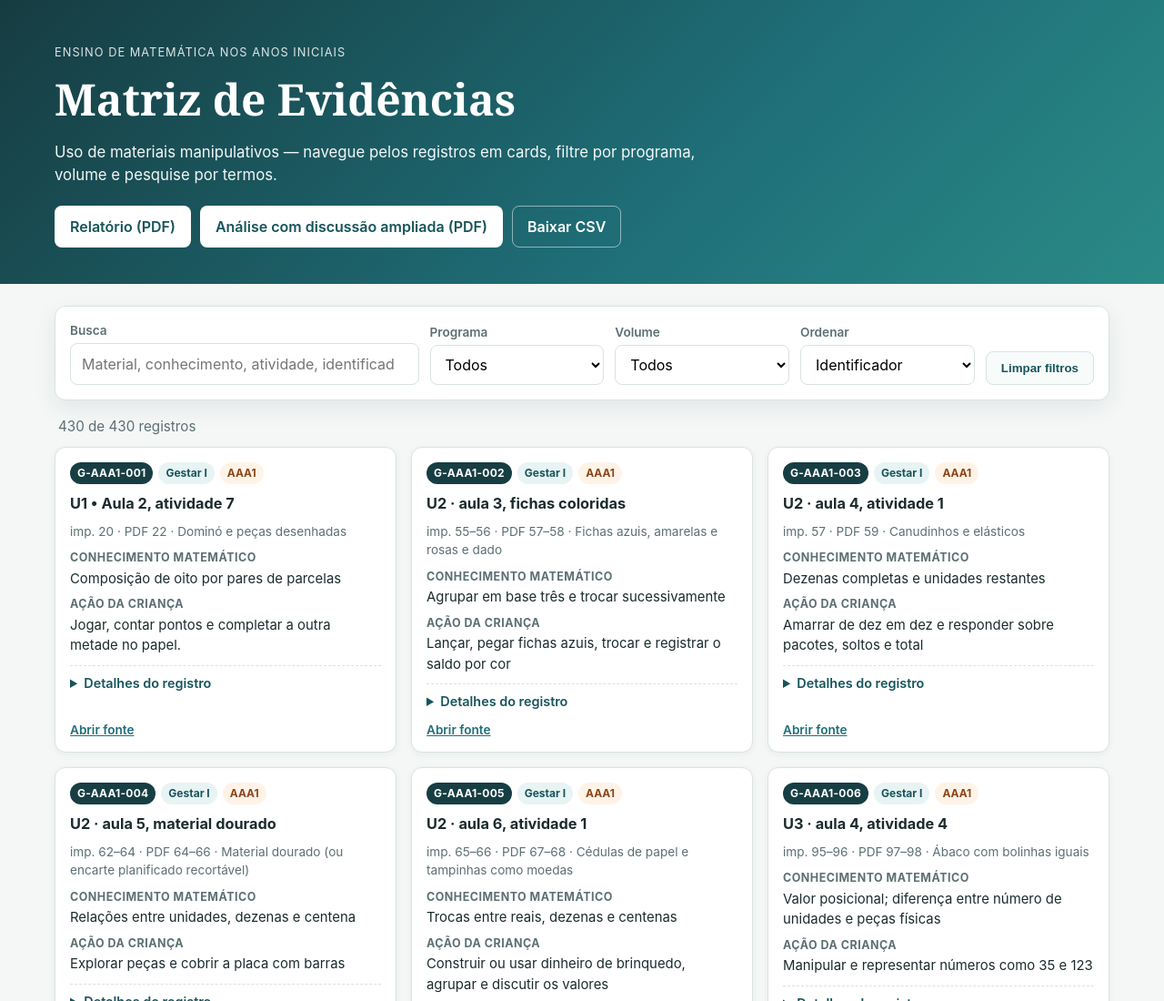
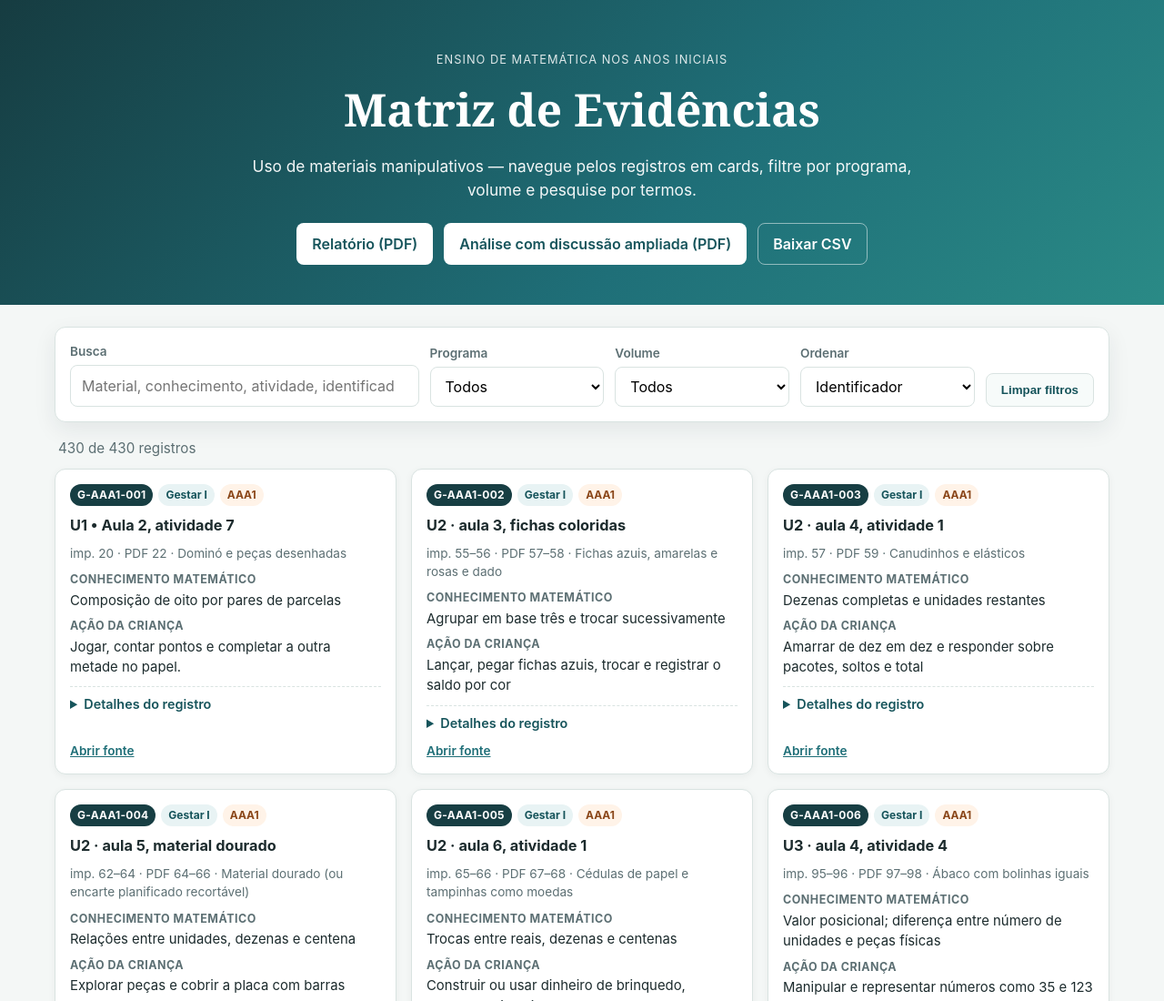
Before and after one commit to gerlansilva/matriz-evidencias-manipulativos, a plain HTML site: page index.html in a window 1280 px wide. Shown: the top 1100 px of the page at 91% size. Drawn offline with Linux system fonts and the light colour scheme.

Commit message:
Centraliza e melhora o topo da página

```diff
--- a/styles.css
+++ b/styles.css
@@ -13,11 +13,12 @@
 body { margin: 0; font-family: "Inter", system-ui, -apple-system, Segoe UI, Roboto, sans-serif; color: var(--ink); background: var(--bg); line-height: 1.5; }
 a { color: var(--brand); }
 .container { max-width: 1200px; margin: 0 auto; padding: 0 20px; }
-.hero { background: linear-gradient(135deg, #163c41 0%, #1f6f78 60%, #2a8a86 100%); color: #fff; padding: 48px 0 40px; }
-.hero .eyebrow { text-transform: uppercase; letter-spacing: .08em; font-size: .8rem; opacity: .85; margin: 0 0 6px; }
-.hero h1 { font-family: Georgia, "Times New Roman", serif; font-size: clamp(2rem, 4vw, 3rem); margin: 0 0 10px; }
-.hero .lead { max-width: 720px; margin: 0 0 20px; font-size: 1.05rem; opacity: .95; }
-.hero-links { display: flex; gap: 10px; flex-wrap: wrap; }
+.hero { background: linear-gradient(135deg, #163c41 0%, #1f6f78 60%, #2a8a86 100%); color: #fff; padding: 56px 0 44px; }
+.hero .container { text-align: center; display: flex; flex-direction: column; align-items: center; }
+.hero .eyebrow { text-transform: uppercase; letter-spacing: .08em; font-size: .8rem; opacity: .85; margin: 0 0 8px; }
+.hero h1 { font-family: Georgia, "Times New Roman", serif; font-size: clamp(2rem, 4vw, 3.1rem); margin: 0 0 12px; }
+.hero .lead { max-width: 760px; margin: 0 0 24px; font-size: 1.08rem; opacity: .95; }
+.hero-links { display: flex; gap: 12px; flex-wrap: wrap; justify-content: center; }
 .btn { display: inline-block; background: #fff; color: var(--brand-dark); padding: 10px 16px; border-radius: 8px; text-decoration: none; font-weight: 600; border: 1px solid transparent; cursor: pointer; }
 .btn.secondary { background: transparent; color: #fff; border-color: rgba(255,255,255,.5); }
 main.container { padding-top: 24px; padding-bottom: 40px; }
```
